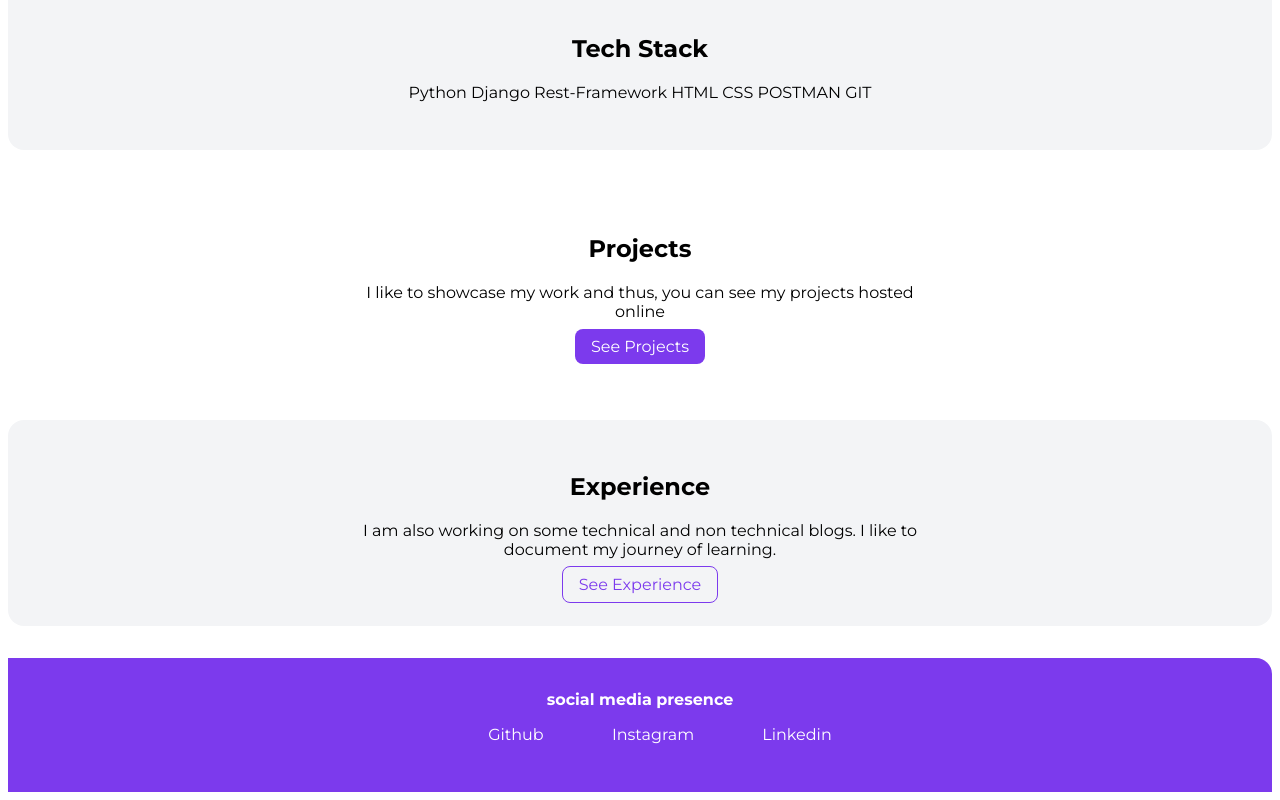
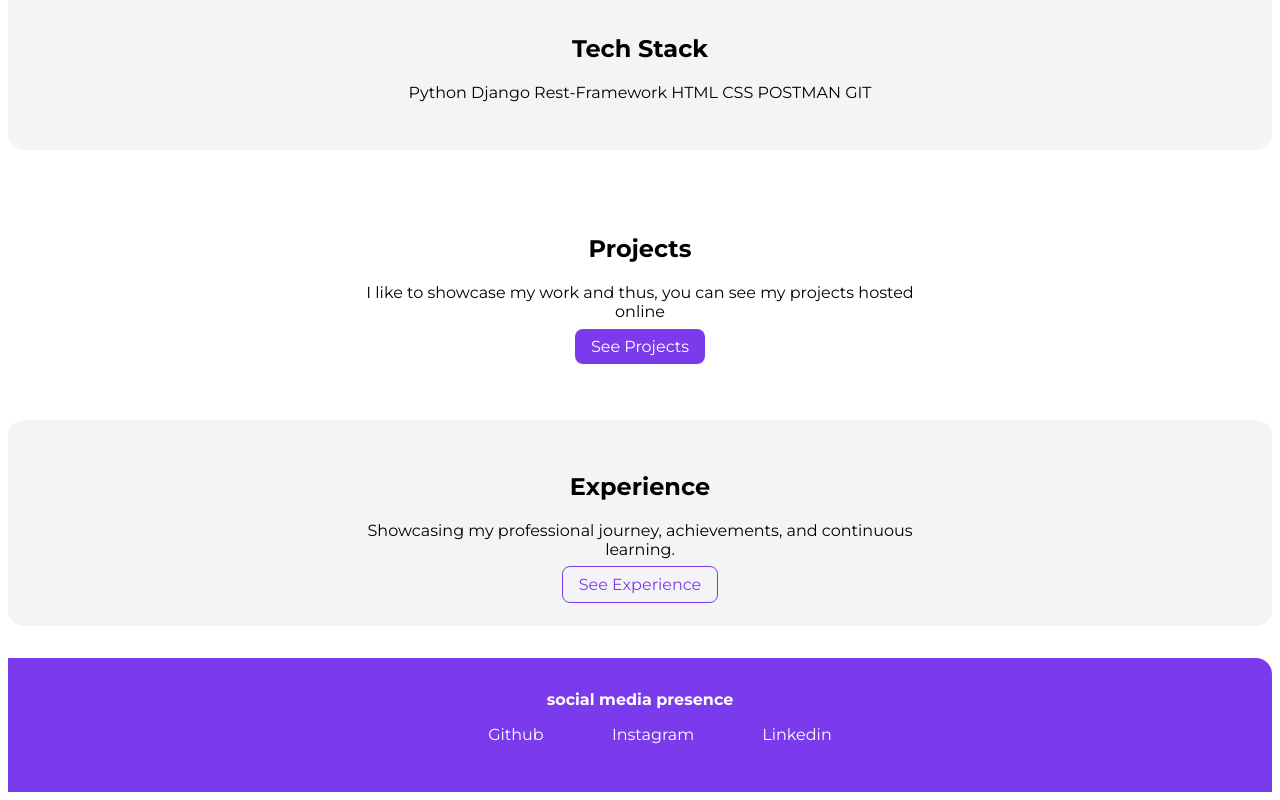
Before and after one commit to amithuu/learn-front-end, a plain HTML site: page index.html in a window 1280 px wide. Shown: the part 640-1440 px from the top of the page. Drawn offline with Linux system fonts and the light colour scheme.

Commit message:
fix: home page experience section

```diff
--- a/index.html
+++ b/index.html
@@ -48,7 +48,7 @@
     <section class = 'section off-white'>
         <div class=" container container-center">
             <h1>Experience</h1>
-            <p>I am also working on some technical and non technical blogs. I like to document my journey of learning.</p>
+            <p>Showcasing my professional journey, achievements, and continuous learning.</p>
             <a class = 'link secondary-link' href="experience.html">See Experience</a>
         </div>
     </section>
```
